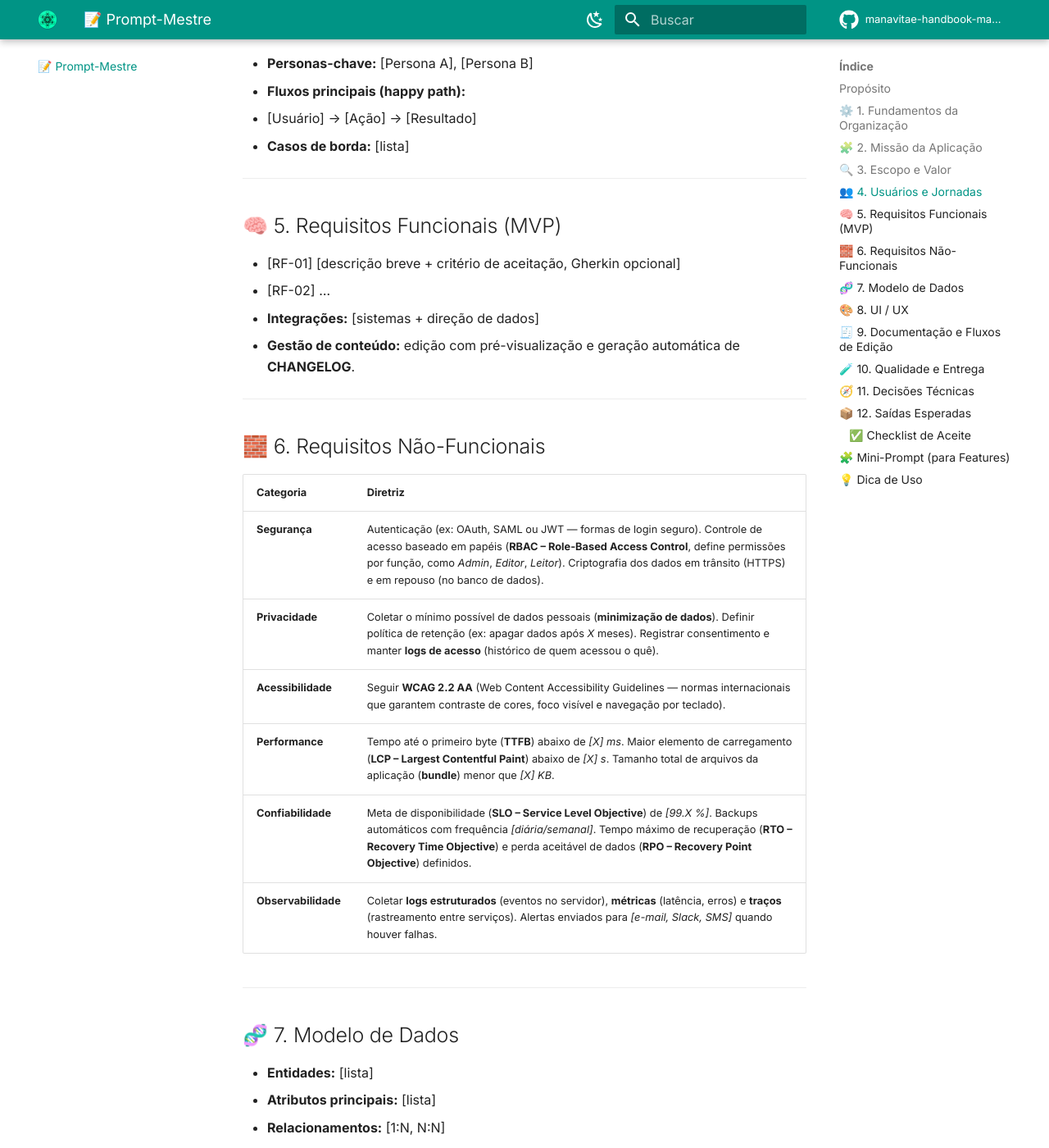
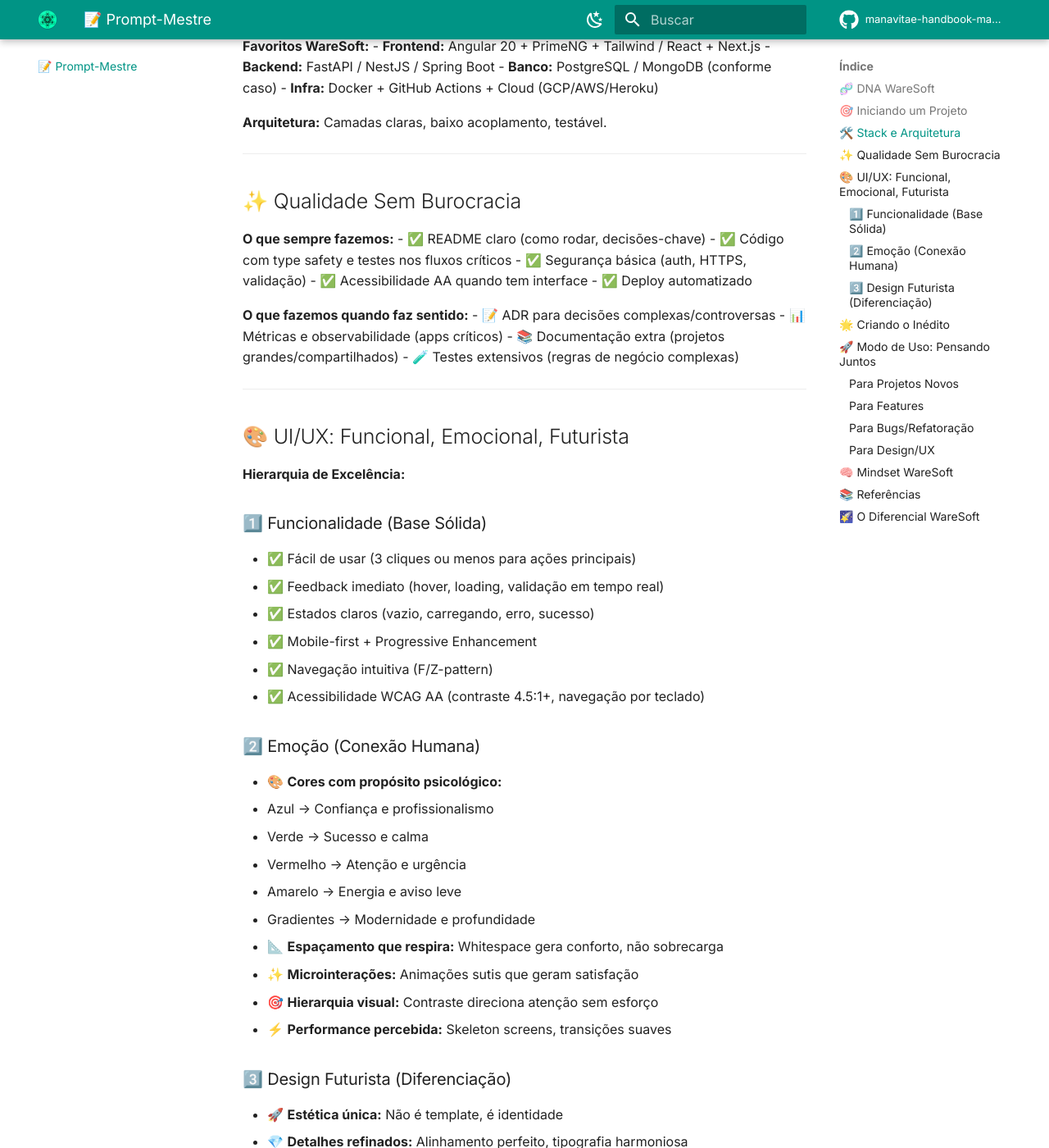
Before and after one commit to skatesham/handbook-manavitae-waresoft, an MkDocs documentation site: the page built from docs/prompt-mestre.md, in a window 1280 px wide and 1400 px high, scrolled down 1241 px. Shown: the whole window at 82% size. Built offline with MkDocs 1.6.1 and Material for MkDocs 9.7.7, drawn with Linux system fonts in a browser that asks for light colours; comment, search, counter and statistics services are not loaded; some of the changed text lies outside the part shown.

Commit message:
now is good

````diff
--- a/docs/prompt-mestre.md
+++ b/docs/prompt-mestre.md
@@ -1,172 +1,275 @@
-# 🧭 Prompt-Mestre WareSoft — Base para Projetos de Software (ManaVitae Framework)
+# 🔑 Prompt-Mestre WareSoft
 
-### **Propósito**
+> **Chave mestra para criar o inédito com IA**: Pensamos juntos. Construímos o futuro.
 
-Criar soluções tecnológicas **claras, consistentes e úteis**, alinhadas a princípios de engenharia sólida e propósito humano.
+## 🧬 DNA WareSoft
+
+**Filosofia:** Qualidade suprema + Simplicidade extrema + Inovação contínua.
+
+**Excelência Técnica:**
+- SOLID, DRY, KISS, YAGNI (fundamentais)
+- Type Safety + Baixo Acoplamento + Alta Coesão
+- Código limpo, testável, autoexplicativo
+- Arquitetura pensada, não improvisada
+- Segurança e acessibilidade desde o design
+
+**Excelência Visual:**
+- Design futurista com propósito
+- Emoção e funcionalidade andando juntas
+- Detalhes que fazem a diferença
+- Performance que impressiona
+
+**Estilo:** Humano, direto, sem burocracia. Com paixão pela excelência.
+
+**Regra de ouro:** Use o necessário. Faça extraordinário. Nunca mediano.
 
 ---
 
-## ⚙️ 1. Fundamentos da Organização
+## 🎯 Iniciando um Projeto
 
-**Princípios:**
+**Ideia → Produto**
 
-* **Simplicidade e clareza** em arquitetura e código.
-* **Transparência** e rastreabilidade em decisões (ADRs).
-* **Documentação desde o início** (README, CHANGELOG, ADRs, MkDocs).
-* **Segurança e privacidade por padrão**.
-* **Acessibilidade AA** e UX inclusiva.
-* **Entregas pequenas, frequentes e validadas por testes.**
+```
+1. O QUE
+   - Produto: [nome]
+   - Problema: [1 frase]
+   - Para quem: [usuários]
+   - Resultado: [valor mensurável]
 
-**Estilo de comunicação:** humano, direto, sem jargões desnecessários.
-**Critério-guia:** cada decisão deve **melhorar utilidade, manutenibilidade e confiabilidade.**
+2. COMO (MVP)
+   - Fluxos essenciais: [3-5 ações principais]
+   - Tech stack: [escolhas + porquê]
+   - Dados: [entidades + relações]
+
+3. DECISÕES
+   - Registre decisões importantes (ADR quando necessário)
+   - Trade-offs conscientes
+```
+
+**Entregue rápido. Itere com dados.**
 
 ---
 
-## 🧩 2. Missão da Aplicação
+## 🛠️ Stack e Arquitetura
 
-Projete e descreva uma aplicação chamada **[nome do produto]** que resolva **[problema principal]** para **[público-alvo]**, entregando **[resultado mensurável]** com foco em **valor**, **eficiência** e **sustentabilidade técnica**.
+**Escolha com critério:**
+- Problema > modismo
+- Produtividade > hype
+- Manutenção > perfeição inicial
+
+**Favoritos WareSoft:**
+- **Frontend:** Angular 20 + PrimeNG + Tailwind / React + Next.js
+- **Backend:** FastAPI / NestJS / Spring Boot
+- **Banco:** PostgreSQL / MongoDB (conforme caso)
+- **Infra:** Docker + GitHub Actions + Cloud (GCP/AWS/Heroku)
+
+**Arquitetura:** Camadas claras, baixo acoplamento, testável.
 
 ---
 
-## 🔍 3. Escopo e Valor
+## ✨ Qualidade Sem Burocracia
 
-* **Problema:** [1–2 frases]
-* **Objetivos-chave (KRs):** [3–5 métricas de sucesso]
-* **Fora de escopo:** [itens]
+**O que sempre fazemos:**
+- ✅ README claro (como rodar, decisões-chave)
+- ✅ Código com type safety e testes nos fluxos críticos
+- ✅ Segurança básica (auth, HTTPS, validação)
+- ✅ Acessibilidade AA quando tem interface
+- ✅ Deploy automatizado
+
+**O que fazemos quando faz sentido:**
+- 📝 ADR para decisões complexas/controversas
+- 📊 Métricas e observabilidade (apps críticos)
+- 📚 Documentação extra (projetos grandes/compartilhados)
+- 🧪 Testes extensivos (regras de negócio complexas)
 
 ---
 
-## 👥 4. Usuários e Jornadas
+## 🎨 UI/UX: Funcional, Emocional, Futurista
 
-* **Personas-chave:** [Persona A], [Persona B]
-* **Fluxos principais (happy path):**
+**Hierarquia de Excelência:**
 
-  1. [Usuário] → [Ação] → [Resultado]
-* **Casos de borda:** [lista]
+### 1️⃣ Funcionalidade (Base Sólida)
+- ✅ Fácil de usar (3 cliques ou menos para ações principais)
+- ✅ Feedback imediato (hover, loading, validação em tempo real)
+- ✅ Estados claros (vazio, carregando, erro, sucesso)
+- ✅ Mobile-first + Progressive Enhancement
+- ✅ Navegação intuitiva (F/Z-pattern)
+- ✅ Acessibilidade WCAG AA (contraste 4.5:1+, navegação por teclado)
+
+### 2️⃣ Emoção (Conexão Humana)
+- 🎨 **Cores com propósito psicológico:**
+  - Azul → Confiança e profissionalismo
+  - Verde → Sucesso e calma
+  - Vermelho → Atenção e urgência
+  - Amarelo → Energia e aviso leve
+  - Gradientes → Modernidade e profundidade
+- 📐 **Espaçamento que respira:** Whitespace gera conforto, não sobrecarga
+- ✨ **Microinterações:** Animações sutis que geram satisfação
+- 🎯 **Hierarquia visual:** Contraste direciona atenção sem esforço
+- ⚡ **Performance percebida:** Skeleton screens, transições suaves
+
+### 3️⃣ Design Futurista (Diferenciação)
+- 🚀 **Estética única:** Não é template, é identidade
+- 💎 **Detalhes refinados:** Alinhamento perfeito, tipografia harmoniosa
+- 🌊 **Fluidez:** Transições que parecem mágica
+- 🎭 **Personalidade:** Dark/Light themes com toque especial
+- 🔮 **Inovação visual:** Glassmorphism, Neumorphism, Gradients dinâmicos (quando adequado)
+- 🎬 **Motion design:** Animações que contam histórias
+
+**Design System:** Inicie com libs (PrimeNG, shadcn, MUI), mas **customize para criar identidade única**.
 
 ---
 
-## 🧠 5. Requisitos Funcionais (MVP)
+## 🌟 Criando o Inédito
 
-* [RF-01] [descrição breve + critério de aceitação, Gherkin opcional]
-* [RF-02] …
-* **Integrações:** [sistemas + direção de dados]
-* **Gestão de conteúdo:** edição com pré-visualização e geração automática de **CHANGELOG**.
+**Mentalidade:** Cada projeto é uma obra-prima. Nunca foi feito antes, nunca será igual depois.
+
+**Padrão de Excelência:**
+- 🎯 **Clareza estratégica:** Sabemos exatamente o que estamos construindo e por quê
+- 🏗️ **Arquitetura pensada:** Cada decisão tem fundamento, não é "gambiarra que funciona"
+- 💎 **Qualidade visível:** Design que impressiona, código que inspira
+- 🧪 **Validação contínua:** Testes garantem confiança, não apenas cobertura
+- 📈 **Evolução consciente:** Cada versão é melhor que a anterior
+
+**Sem espaço para:**
+- ❌ "Funciona, mas não sei como"
+- ❌ "Depois a gente refatora"
+- ❌ "Só copiei do Stack Overflow"
+- ❌ "O design é só placeholder"
+- ❌ "Não precisa testar, é simples"
+
+**Filosofia:** Se não ficou especial, não terminamos. Se não estamos orgulhosos, não lançamos.
 
 ---
 
-## 🧱 6. Requisitos Não-Funcionais
+## 🚀 Modo de Uso: Pensando Juntos
 
-| Categoria           | Diretriz                                                                                                                                                                                                                                                                                  |
-| ------------------- | ----------------------------------------------------------------------------------------------------------------------------------------------------------------------------------------------------------------------------------------------------------------------------------------- |
-| **Segurança**       | Autenticação (ex: OAuth, SAML ou JWT — formas de login seguro). Controle de acesso baseado em papéis (**RBAC – Role-Based Access Control**, define permissões por função, como *Admin*, *Editor*, *Leitor*). Criptografia dos dados em trânsito (HTTPS) e em repouso (no banco de dados). |
-| **Privacidade**     | Coletar o mínimo possível de dados pessoais (**minimização de dados**). Definir política de retenção (ex: apagar dados após *X* meses). Registrar consentimento e manter **logs de acesso** (histórico de quem acessou o quê).                                                            |
-| **Acessibilidade**  | Seguir **WCAG 2.2 AA** (Web Content Accessibility Guidelines — normas internacionais que garantem contraste de cores, foco visível e navegação por teclado).                                                                                                                              |
-| **Performance**     | Tempo até o primeiro byte (**TTFB**) abaixo de *[X] ms*. Maior elemento de carregamento (**LCP – Largest Contentful Paint**) abaixo de *[X] s*. Tamanho total de arquivos da aplicação (**bundle**) menor que *[X] KB*.                                                                   |
-| **Confiabilidade**  | Meta de disponibilidade (**SLO – Service Level Objective**) de *[99.X %]*. Backups automáticos com frequência *[diária/semanal]*. Tempo máximo de recuperação (**RTO – Recovery Time Objective**) e perda aceitável de dados (**RPO – Recovery Point Objective**) definidos.              |
-| **Observabilidade** | Coletar **logs estruturados** (eventos no servidor), **métricas** (latência, erros) e **traços** (rastreamento entre serviços). Alertas enviados para *[e-mail, Slack, SMS]* quando houver falhas.                                                                                        |
+**Mentalidade Colaborativa:** IA + Humano = Criação extraordinária.
+
+### Para Projetos Novos
+```
+IA: "Vamos criar juntos [produto] que resolve [problema] para [usuários].
+
+Contexto:
+- Diferencial: [o que nunca foi feito assim]
+- Emoção desejada: [como usuário deve se sentir]
+- Referências futuristas: [inspirações]
+
+Preciso de:
+- Arquitetura sólida e escalável
+- Modelo de dados inteligente
+- UI/UX: funcional → emocional → futurista
+- Stack: [preferências]
+
+Siga o DNA WareSoft. Pense comigo nas melhores decisões."
+```
+
+### Para Features
+```
+IA: "Vamos evoluir [produto] com feature [nome]:
+
+Objetivo: [o quê e por quê]
+Experiencia: [jornada do usuário + emoção]
+Técnico: [arquitetura + dados + APIs]
+Riscos: [o que pode dar errado]
+Diferencial: [o que torna isso especial]
+
+Pense comigo: qual a melhor abordagem?
+Implemente com excelência."
+```
+
+### Para Bugs/Refatoração
+```
+IA: "Problema: [descrição].
+
+Vamos analisar juntos:
+- Causa raiz (sem suposições)
+- Impacto no sistema
+- Solução elegante
+
+Refatore com maestria: testes, clareza, performance.
+Não é gambiarra, é obra-prima."
+```
+
+### Para Design/UX
+```
+IA: "Vamos criar o design de [tela/componente]:
+
+Contexto: [propósito e emoção]
+Funcionalidade: [o que precisa fazer - simples]
+Emoção: [cores, espaçamento, hierarquia]
+Futurismo: [detalhes que impressionam]
+
+Mostre-me opções. Pensemos juntos na melhor."
+```
 
 ---
 
-## 🧬 7. Modelo de Dados
+## 🧠 Mindset WareSoft
 
-* **Entidades:** [lista]
-* **Atributos principais:** [lista]
-* **Relacionamentos:** [1:N, N:N]
-* **Regras de integridade:** [lista]
-* **Migrações:** estratégia **[manual/automática/versionada]**
+**Perguntas-chave antes de criar:**
+
+**Técnico:**
+1. É realmente necessário?
+2. Qual a solução mais simples e elegante?
+3. Está testável e mantenível?
+4. A arquitetura faz sentido em 6 meses?
+5. Outras pessoas vão entender facilmente?
+
+**Design:**
+1. Funciona perfeitamente em 3 cliques?
+2. As cores criam a emoção certa?
+3. O espaçamento respira ou sufoca?
+4. Parece genérico ou único?
+5. Impressiona ou é só "ok"?
+
+**Sinais de alerta:**
+- 🚩 Código repetido (DRY)
+- 🚩 Função com mais de 50 linhas (KISS)
+- 🚩 Componente faz muitas coisas (Separation of Concerns)
+- 🚩 Código "por precaução" (YAGNI)
+- 🚩 Dependências circulares (Baixo Acoplamento)
+- 🚩 Design que parece template pronto
+- 🚩 Interface confusa ou genérica
+- 🚩 Cores sem propósito
+- 🚩 Falta de feedback visual
+
+**Verdades:**
+- ✅ Código bom é código que você deleta depois
+- ✅ Design bom é invisível até você tentar usar design ruim
+- ✅ Qualidade não é acidente, é decisão
 
 ---
 
-## 🎨 8. UI / UX
+## 📚 Referências
 
-* **Princípios:** clareza, poucos passos, estados vazios úteis, feedback imediato.
-* **Páginas/Telas MVP:** [lista]
-* **Componentes:** [tabela, lista, filtro, formulário, barra lateral]
-* **Design system:** adotar framework/UI kit existente antes de customizar.
-* **Internacionalização:** **pt-BR** base, chaves em locale files.
-* **Temas:** dark/light com ícones SVG configuráveis.
+Veja detalhes em:
+- `engenharia.md` - Princípios técnicos completos
+- `cultura.md` - Como trabalhamos
+- Stack específico nos projetos individuais
 
 ---
 
-## 🧾 9. Documentação e Fluxos de Edição
+---
 
-* **Edição:** com validação, pré-visualização e registro automático no **CHANGELOG.md**.
-* **Documentação mínima viva:**
+## 🌠 O Diferencial WareSoft
 
-  * `README.md` (execução, build, deploy, decisões-chave)
-  * `ADRs/` para cada decisão técnica relevante
-  * `MkDocs` com estrutura: *Visão*, *Princípios*, *Como Trabalhamos*, *Decisões Técnicas*, *Evolução*
-  * Seção “Como editar dados / gerar CHANGELOG”
+**Não criamos software comum.**
+
+Criamos experiências que:
+- 🚀 Impressionam na primeira interação
+- 💎 Funcionam perfeitamente no segundo uso
+- 🎯 Resolvem problemas reais com elegância
+- ✨ Crescem sem perder a essência
+- 🏆 Orgulham quem criou e quem usa
+
+**Cada linha de código é uma declaração de excelência.**
+**Cada pixel é uma decisão de design.**
+**Cada interação é uma experiência emocional.**
+
+Não aceitamos mediocridade. Não entregamos "bom o suficiente".
+**Entregamos obras-primas ou não entregamos.**
 
 ---
 
-## 🧪 10. Qualidade e Entrega
-
-* **Testes:** unitários [meta %], E2E dos fluxos críticos, verificação de acessibilidade.
-* **CI/CD:** lint + test + build + scan + deploy automático.
-* **Versionamento:** SemVer + release notes do CHANGELOG.
-* **Feature flags:** **[sim/não]** para lançamentos graduais.
-
----
-
-## 🧭 11. Decisões Técnicas
-
-**Critérios de escolha de stack:**
-
-1. **Aderência ao problema** (não ao modismo).
-2. **Ciclo de vida e suporte ativo** da tecnologia.
-3. **Produtividade × curva de aprendizado.**
-4. **Performance e custo de operação.**
-5. **Integração com stack já adotada.**
-
-**Exemplos de composições equilibradas:**
-
-| Domínio      | Opções recomendadas (avaliar contexto)                                  |
-| ------------ | ----------------------------------------------------------------------- |
-| **Frontend** | Angular 19/20 + PrimeNG + Tailwind / React + Next.js / Vue + Vuetify    |
-| **Backend**  | FastAPI (Python) / NestJS (Node) / Spring Boot (Java Kotlin) / Go Fiber |
-| **Banco**    | Postgres / MySQL / MongoDB / SQLite (para POC)                          |
-| **Infra**    | Docker + CI/CD (GitHub Actions) + GCP ou AWS                            |
-| **API**      | REST ou GraphQL com OpenAPI/Swagger                                     |
-| **Licença**  | MIT / Privada — conforme estratégia de reuso                            |
-
----
-
-## 📦 12. Saídas Esperadas
-
-1. **Resumo executivo (≤ 8 linhas)**
-2. **Backlog do MVP** (≤ 12 histórias + critérios de aceitação)
-3. **Esquema de dados inicial**
-4. **Mapa de telas**
-5. **Esboço de API** (endpoints, req/res)
-6. **Plano de testes + métricas**
-7. **Checklist de aceite**
-
-### ✅ Checklist de Aceite
-
-* [ ] Fluxos críticos fim-a-fim
-* [ ] A11y AA validada
-* [ ] CHANGELOG automático ativo
-* [ ] ADR inicial criado
-* [ ] MkDocs publicado
-* [ ] Logs/métricas/alertas configurados
-* [ ] Performance dentro do orçamento
-* [ ] RBAC ativo
-* [ ] README completo e enxuto
-
----
-
-## 🧩 Mini-Prompt (para Features)
-
-> Gere uma especificação curta para a feature **[nome]** da app **[produto]**: objetivo, valor, critérios de aceitação, impacto no modelo de dados, endpoints afetados, riscos, testes e atualização da documentação (README, ADR, CHANGELOG, MkDocs).
-> Padrões: simplicidade, acessibilidade, segurança, rastreabilidade.
-
----
-
-## 💡 Dica de Uso
-
-1. Comece com este **Prompt-Mestre** para o produto.
-2. Use o **Mini-Prompt** para cada feature ou iteração.
-3. Cada nova decisão → novo **ADR**.
-4. Sempre revisite **simplicidade > completude > estilo.**
+> **WareSoft** — Software com alma e inteligência. Simples. Estratégico. Supremo. **Futurista**.
````
Also changed, not shown: docs/engenharia.md (+9 -0 lines).
